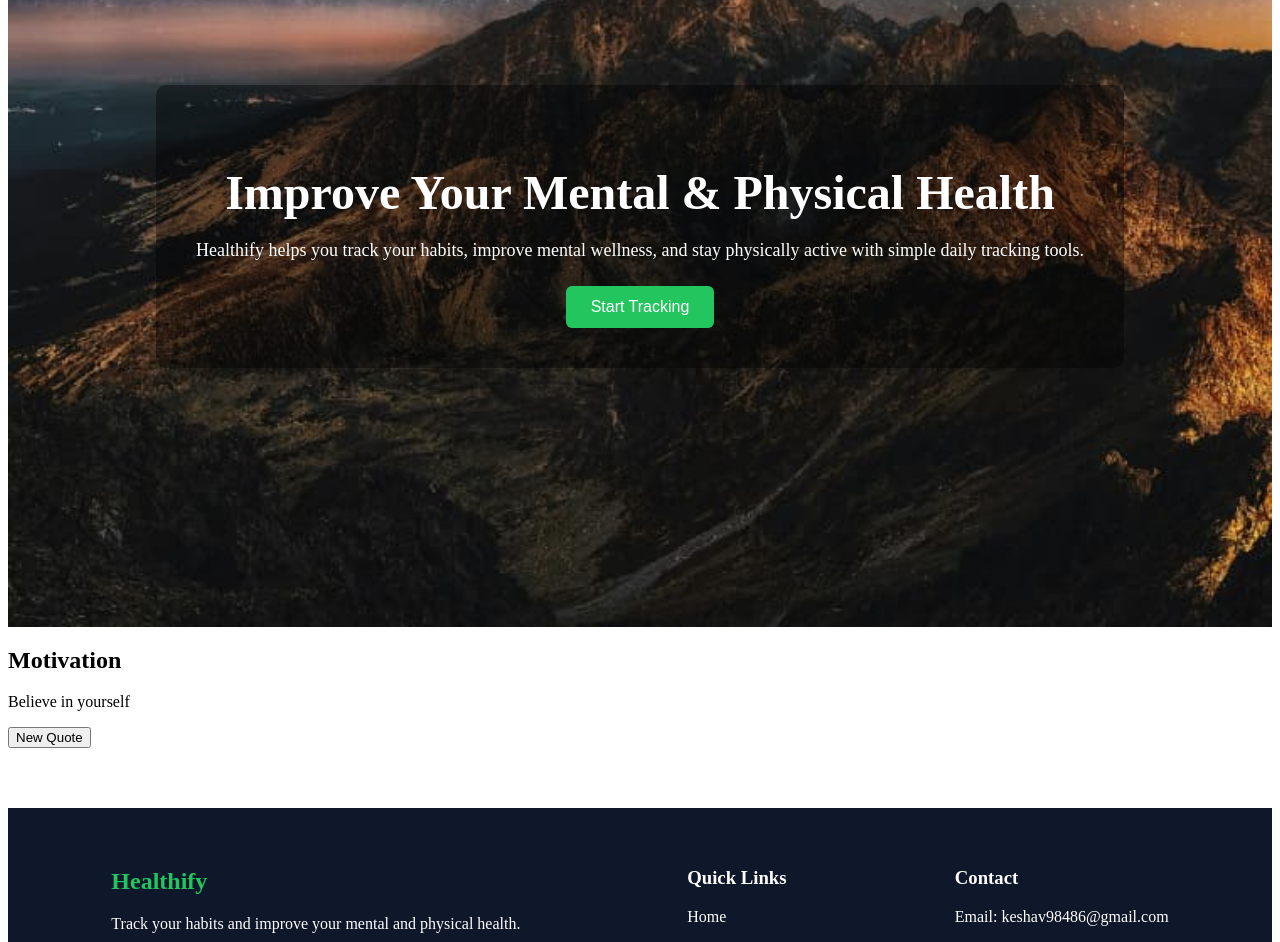
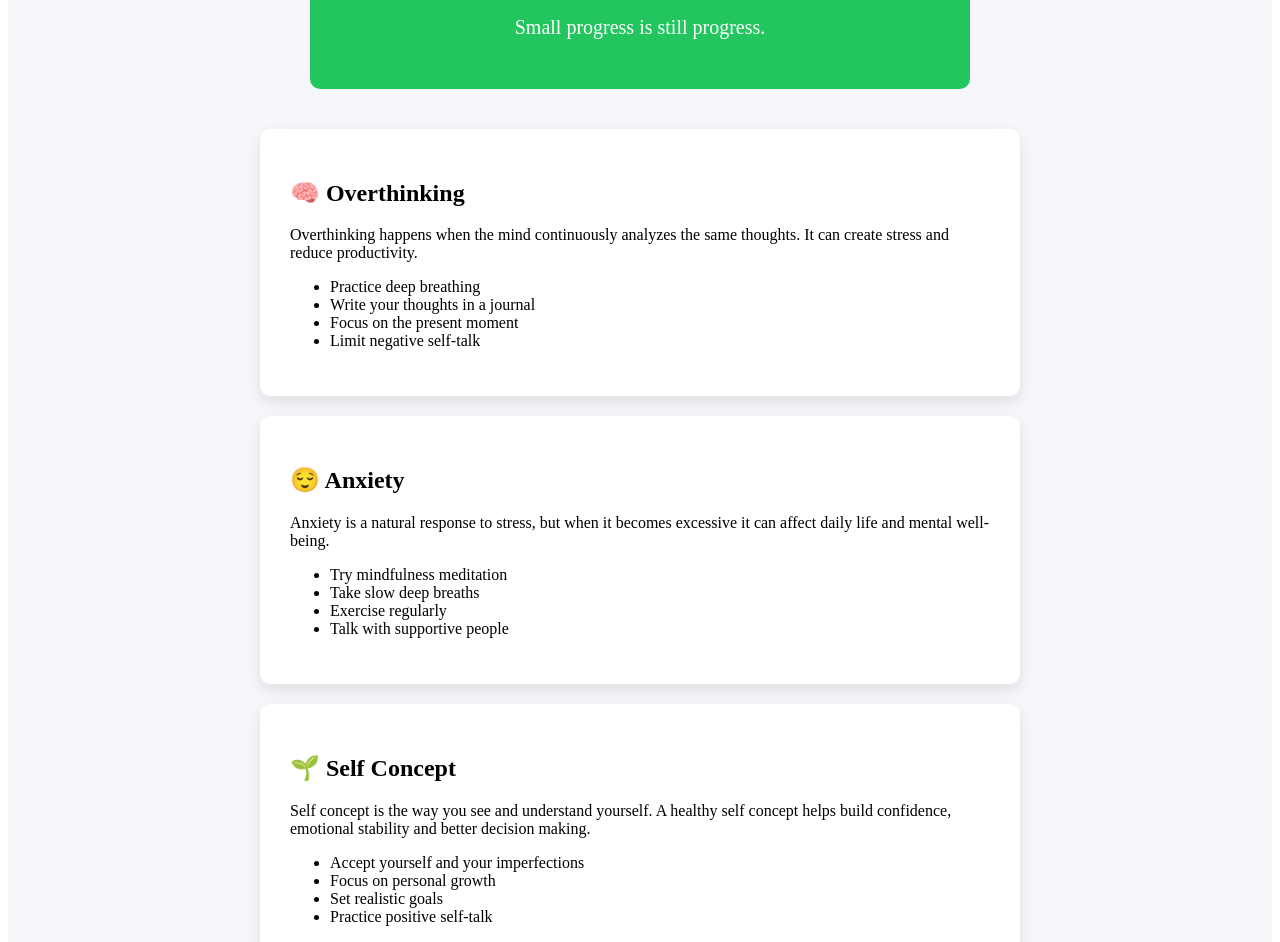
Before and after one commit to keshav6789/SyncWell, a React (Vite) app in the folder SyncWell/: page /mental in a window 1280 px wide. Shown: the part 460-1402 px from the top of the page. Built offline with nearby package versions, Linux system fonts and the light colour scheme.

Commit message:
calories

```diff
--- /dev/null
+++ b/SyncWell/src/components/CalorieCalculator.jsx
@@ -0,0 +1,150 @@
+import { useState } from "react"
+
+function CalorieCalculator(){
+
+const [weight,setWeight] = useState("")
+const [height,setHeight] = useState("")
+const [age,setAge] = useState("")
+const [gender,setGender] = useState("male")
+
+const [maintenance,setMaintenance] = useState(null)
+
+function calculateCalories(){
+
+let bmr
+
+if(gender === "male"){
+bmr = 10*weight + 6.25*height - 5*age + 5
+}else{
+bmr = 10*weight + 6.25*height - 5*age - 161
+}
+
+// assuming moderate activity
+const maintenanceCalories = Math.round(bmr * 1.55)
+
+setMaintenance(maintenanceCalories)
+
+}
+
+const bulking = maintenance ? maintenance + 300 : null
+const cutting = maintenance ? maintenance - 400 : null
+
+return(
+
+<section style={styles.container}>
+
+<h2>🔥 Calorie & Diet Planner</h2>
+
+<div style={styles.inputs}>
+
+<input
+type="number"
+placeholder="Weight (kg)"
+value={weight}
+onChange={(e)=>setWeight(e.target.value)}
+/>
+
+<input
+type="number"
+placeholder="Height (cm)"
+value={height}
+onChange={(e)=>setHeight(e.target.value)}
+/>
+
+<input
+type="number"
+placeholder="Age"
+value={age}
+onChange={(e)=>setAge(e.target.value)}
+/>
+
+<select onChange={(e)=>setGender(e.target.value)}>
+<option value="male">Male</option>
+<option value="female">Female</option>
+</select>
+
+<button onClick={calculateCalories}>
+Calculate Calories
+</button>
+
+</div>
+
+{maintenance && (
+
+<div style={styles.result}>
+
+<h3>Daily Calories</h3>
+
+<p>Maintenance Calories: <b>{maintenance} kcal</b></p>
+
+<p>Bulking Calories: <b>{bulking} kcal</b></p>
+
+<p>Fat Loss Calories: <b>{cutting} kcal</b></p>
+
+</div>
+
+)}
+
+{maintenance && (
+
+<div style={styles.dietSection}>
+
+<h3>🍗 Bulking Diet Example</h3>
+
+<ul>
+<li>Breakfast: Oats + Milk + Banana</li>
+<li>Lunch: Rice + Chicken + Vegetables</li>
+<li>Snack: Peanut Butter Sandwich</li>
+<li>Dinner: Eggs / Paneer + Roti</li>
+</ul>
+
+<h3>🥗 Fat Loss Diet Example</h3>
+
+<ul>
+<li>Breakfast: Eggs / Greek Yogurt</li>
+<li>Lunch: Grilled Chicken / Paneer + Salad</li>
+<li>Snack: Fruits or Nuts</li>
+<li>Dinner: Vegetables + Protein source</li>
+</ul>
+
+</div>
+
+)}
+
+</section>
+
+)
+
+}
+
+const styles = {
+
+container:{
+padding:"60px",
+background:"#f6f7fb"
+},
+
+inputs:{
+display:"flex",
+gap:"10px",
+flexWrap:"wrap",
+marginBottom:"20px"
+},
+
+result:{
+background:"white",
+padding:"20px",
+borderRadius:"10px",
+marginTop:"20px"
+},
+
+dietSection:{
+background:"white",
+padding:"20px",
+borderRadius:"10px",
+marginTop:"20px"
+}
+
+}
+
+export default CalorieCalculator
--- a/SyncWell/src/components/MotivationQuotes.jsx
+++ b/SyncWell/src/components/MotivationQuotes.jsx
@@ -1,32 +1,142 @@
-import { useState } from "react"
+import { useState, useEffect } from "react"
 
-function MotivationQuotes() {
+function MentalHealthSection(){
 
 const quotes = [
-"Believe in yourself",
-"Your mental health matters",
-"Small progress is still progress",
-"Take care of your body and mind"
+"Believe in yourself and all that you are.",
+"You are stronger than your anxiety.",
+"Small progress is still progress.",
+"Peace begins with a deep breath.",
+"Every day is a fresh start.",
+"Your mental health matters.",
+"Growth takes time, keep going."
 ]
 
 const [quote,setQuote] = useState(quotes[0])
 
-function newQuote(){
+// Auto change quote every 5 seconds
+useEffect(()=>{
+const interval = setInterval(()=>{
 const random = Math.floor(Math.random()*quotes.length)
 setQuote(quotes[random])
-}
+},5000)
+
+return ()=>clearInterval(interval)
+
+},[])
 
 return(
-<section>
-<h2>Motivation</h2>
 
-<p>{quote}</p>
+<section style={styles.section}>
 
-<button onClick={newQuote}>New Quote</button>
+<h1 style={styles.mainHeading}>🧠 Mental Health Support</h1>
+
+{/* Random Motivation Quote */}
+
+<div style={styles.quoteCard}>
+<h3>✨ Daily Motivation</h3>
+<p style={styles.quote}>{quote}</p>
+</div>
+
+{/* Overthinking Section */}
+
+<div style={styles.card}>
+<h2>🧠 Overthinking</h2>
+
+<p>
+Overthinking happens when the mind continuously analyzes the same thoughts.
+It can create stress and reduce productivity.
+</p>
+
+<ul>
+<li>Practice deep breathing</li>
+<li>Write your thoughts in a journal</li>
+<li>Focus on the present moment</li>
+<li>Limit negative self-talk</li>
+</ul>
+
+</div>
+
+{/* Anxiety Section */}
+
+<div style={styles.card}>
+<h2>😌 Anxiety</h2>
+
+<p>
+Anxiety is a natural response to stress, but when it becomes excessive it can
+affect daily life and mental well-being.
+</p>
+
+<ul>
+<li>Try mindfulness meditation</li>
+<li>Take slow deep breaths</li>
+<li>Exercise regularly</li>
+<li>Talk with supportive people</li>
+</ul>
+
+</div>
+
+{/* Self Concept Section */}
+
+<div style={styles.card}>
+<h2>🌱 Self Concept</h2>
+
+<p>
+Self concept is the way you see and understand yourself. A healthy self concept
+helps build confidence, emotional stability and better decision making.
+</p>
+
+<ul>
+<li>Accept yourself and your imperfections</li>
+<li>Focus on personal growth</li>
+<li>Set realistic goals</li>
+<li>Practice positive self-talk</li>
+</ul>
+
+</div>
 
 </section>
+
 )
 
 }
 
-export default MotivationQuotes
+const styles = {
+
+section:{
+padding:"80px 20px",
+background:"#f5f7fb",
+textAlign:"center"
+},
+
+mainHeading:{
+fontSize:"40px",
+marginBottom:"40px"
+},
+
+quoteCard:{
+background:"#22c55e",
+color:"white",
+padding:"30px",
+borderRadius:"10px",
+maxWidth:"600px",
+margin:"0 auto 40px auto"
+},
+
+quote:{
+fontSize:"20px"
+},
+
+card:{
+background:"white",
+padding:"30px",
+margin:"20px auto",
+maxWidth:"700px",
+borderRadius:"10px",
+boxShadow:"0 6px 15px rgba(0,0,0,0.1)",
+textAlign:"left"
+}
+
+}
+
+export default MentalHealthSection
--- a/SyncWell/src/components/Navbar.jsx
+++ b/SyncWell/src/components/Navbar.jsx
@@ -4,7 +4,7 @@ function Navbar() {
   return (
     <nav style={styles.navbar}>
 
-      <h2 style={styles.logo}>Healthify</h2>
+      <h2 style={styles.logo}>SyncWell</h2>
 
       <ul style={styles.navLinks}>
         <li>
--- a/SyncWell/src/pages/PhysicalHealth.jsx
+++ b/SyncWell/src/pages/PhysicalHealth.jsx
@@ -1,5 +1,6 @@
 import Workout from "../components/Workout"
 import BMICalculator from "../components/BMICalculator"
+import CalorieCalculator from "../components/CalorieCalculator"
 
 function PhysicalHealth(){
 
@@ -12,6 +13,8 @@ return(
 
 <BMICalculator/>
 
+<CalorieCalculator/>
+
 </>
 
 )
```
